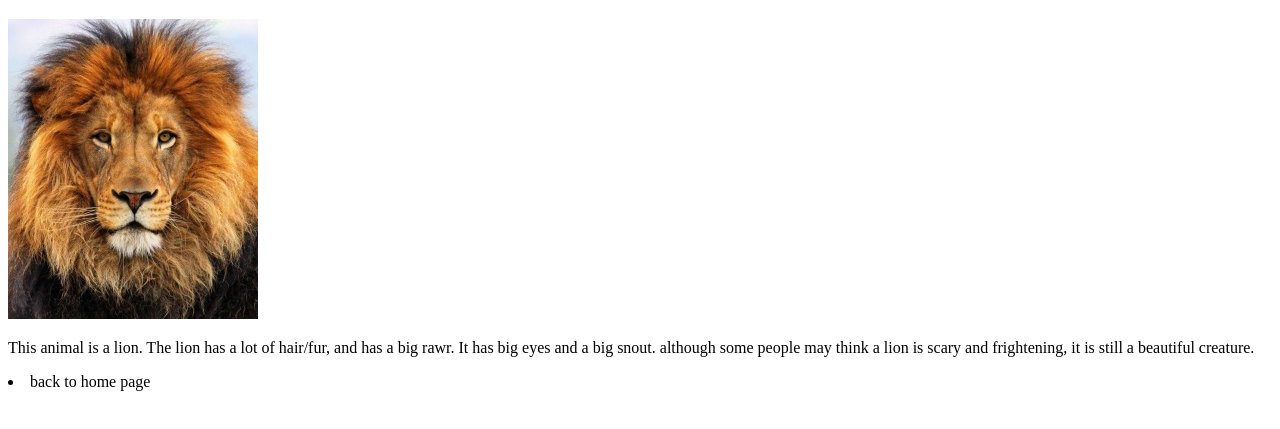
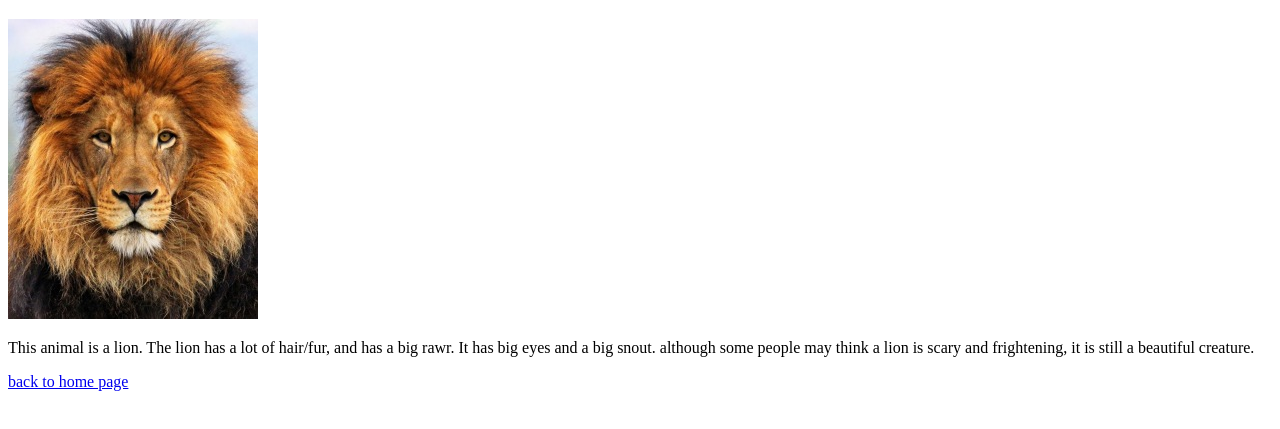
Before and after one commit to cilviannagonzalez/cilviannagonzalez.github.io, a plain HTML site: page animal.html in a window 1280 px wide. Shown: the part 61-490 px from the top of the page. Drawn offline with Linux system fonts and the light colour scheme.

Commit message:
Update animal.html

```diff
--- a/animal.html
+++ b/animal.html
@@ -15,7 +15,7 @@
     <p> This animal is a lion. The lion has a lot of hair/fur, and has a big rawr. It has big eyes and a big snout.
     although some people may think a lion is scary and frightening, it is still a beautiful creature. </p>
 
-   <a href= "project3.html"> </a> <li> back to home page </li></
+   <a href= "project3.html"> back to home page</a>
 
 </body>
 
```
